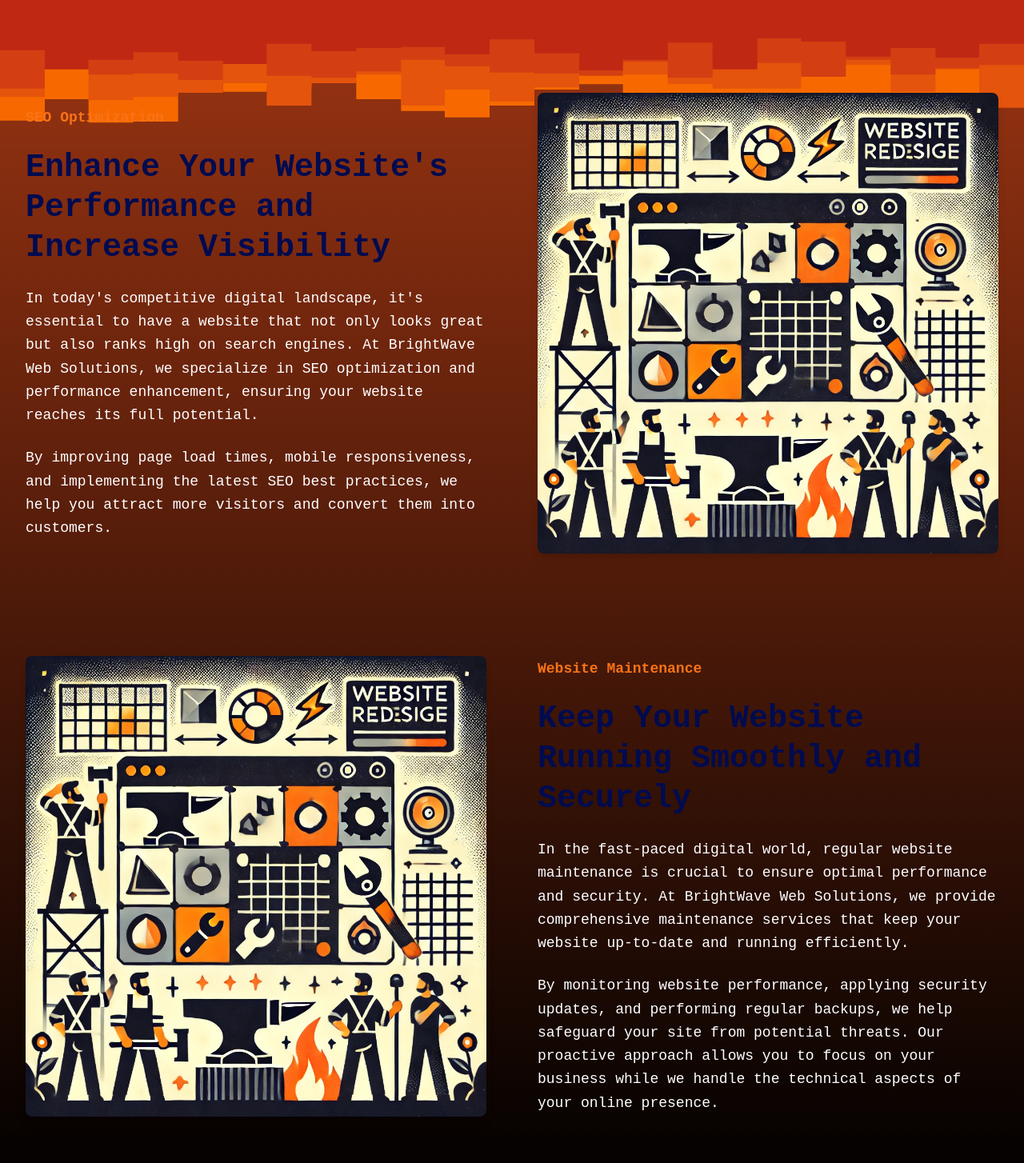
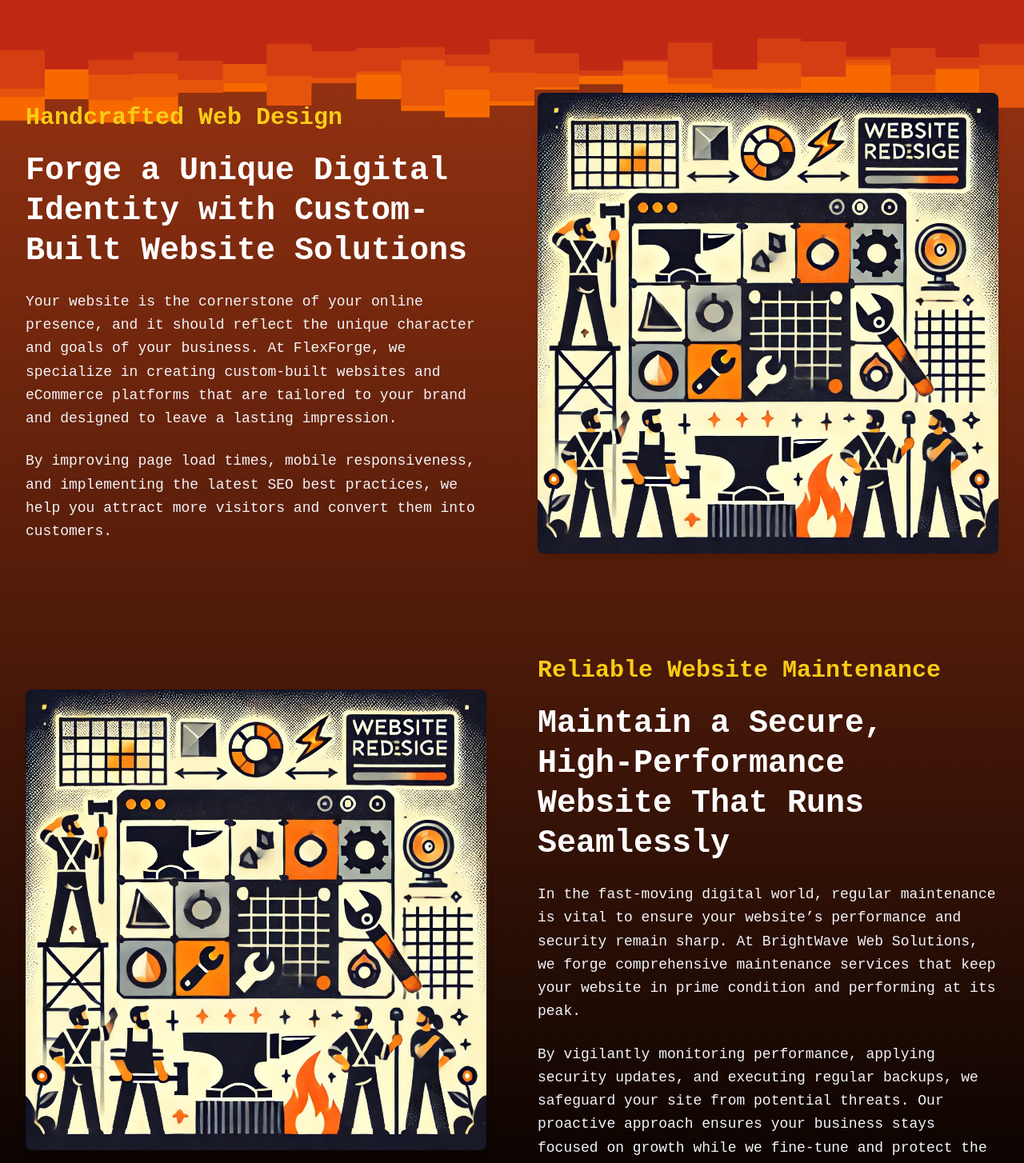
Before and after one commit to radosav-perisic/flex-forge, a React (Vite) app: page / in a window 1280 px wide. Shown: the part 1740-3194 px from the top of the page at 80% size. Built offline with nearby package versions, Linux system fonts and the light colour scheme; the HTML template or start-up script is replaced by a standard one.

Commit message:
Refactor ServicesInfo: Update design and content
Revise color scheme, enhance text content, and improve component structure for better visual appeal and user engagement.

```diff
--- a/components/ServicesInfo.tsx
+++ b/components/ServicesInfo.tsx
@@ -1,11 +1,11 @@
-import React from 'react'
-import { motion } from 'framer-motion'
-import SEO from '../src/assets/ServicesInfo-Redesign.png'
+import React from "react";
+import { motion } from "framer-motion";
+import SEO from "../src/assets/ServicesInfo-Redesign.png";
 
 const ServicesInfo = () => {
   return (
     <section className="w-full relative bg-gradient-to-b from-orange-800 to-black py-16 md:py-24">
-    <div className="absolute top-0 left-0 w-full h-auto">
+      <div className="absolute top-0 left-0 w-full h-auto">
         <svg
           id="visual"
           viewBox="0 0 960 540"
@@ -37,43 +37,50 @@ const ServicesInfo = () => {
         <div className="flex flex-col lg:flex-row items-center gap-8 relative z-10 lg:gap-16">
           <div className="w-full lg:w-1/2 space-y-6">
             <motion.span
-              className="text-orange-500 font-semibold text-lg"
+              className="text-[#FACC15] font-bold text-3xl"
               initial={{ opacity: 0, x: -50 }}
               whileInView={{ opacity: 1, x: 0 }}
               viewport={{ once: true }}
               transition={{ duration: 0.6 }}
             >
-              SEO Optimization
+              Handcrafted Web Design
             </motion.span>
 
             <motion.h2
-              className="text-[2.5rem] leading-tight font-bold text-[#000B4F]"
+              className="text-[2.5rem] leading-tight font-bold text-white"
               initial={{ opacity: 0, x: -50 }}
               whileInView={{ opacity: 1, x: 0 }}
               viewport={{ once: true }}
               transition={{ duration: 0.6, delay: 0.2 }}
             >
-              Enhance Your Website's Performance and Increase Visibility
+              Forge a Unique Digital Identity with Custom-Built Website
+              Solutions
             </motion.h2>
 
             <motion.p
-              className="text-white text-lg leading-relaxed"
+              className="text-[#f3f4f7] text-lg leading-relaxed"
               initial={{ opacity: 0, x: -50 }}
               whileInView={{ opacity: 1, x: 0 }}
               viewport={{ once: true }}
               transition={{ duration: 0.6, delay: 0.4 }}
             >
-              In today's competitive digital landscape, it's essential to have a website that not only looks great but also ranks high on search engines. At BrightWave Web Solutions, we specialize in SEO optimization and performance enhancement, ensuring your website reaches its full potential.
+              Your website is the cornerstone of your online presence, and it
+              should reflect the unique character and goals of your business. At
+              FlexForge, we specialize in creating custom-built websites and
+              eCommerce platforms that are tailored to your brand and designed
+              to leave a lasting impression.
             </motion.p>
 
             <motion.p
-              className="text-white text-lg leading-relaxed"
+              className="text-[#f3f4f7] text-lg leading-relaxed"
               initial={{ opacity: 0, x: -50 }}
               whileInView={{ opacity: 1, x: 0 }}
               viewport={{ once: true }}
               transition={{ duration: 0.6, delay: 0.6 }}
             >
-              By improving page load times, mobile responsiveness, and implementing the latest SEO best practices, we help you attract more visitors and convert them into customers.
+              By improving page load times, mobile responsiveness, and
+              implementing the latest SEO best practices, we help you attract
+              more visitors and convert them into customers.
             </motion.p>
           </div>
 
@@ -93,7 +100,7 @@ const ServicesInfo = () => {
         </div>
 
         {/* Website Maintenance Section */}
-        <div className="flex flex-col-reverse lg:flex-row items-center gap-8 lg:gap-16">
+        <div className="flex flex-col-reverse relative z-10 lg:flex-row items-center gap-8 lg:gap-16">
           <motion.div
             className="w-full lg:w-1/2"
             initial={{ opacity: 0, x: -50 }}
@@ -110,49 +117,57 @@ const ServicesInfo = () => {
 
           <div className="w-full lg:w-1/2 space-y-6">
             <motion.span
-              className="text-orange-500 font-semibold text-lg"
+              className="text-[#FACC15] font-semibold text-3xl"
               initial={{ opacity: 0, x: 50 }}
               whileInView={{ opacity: 1, x: 0 }}
               viewport={{ once: true }}
               transition={{ duration: 0.6 }}
             >
-              Website Maintenance
+              Reliable Website Maintenance
             </motion.span>
 
             <motion.h2
-              className="text-[2.5rem] leading-tight font-bold text-[#000B4F]"
+              className="text-[2.5rem] leading-tight font-bold text-white"
               initial={{ opacity: 0, x: 50 }}
               whileInView={{ opacity: 1, x: 0 }}
               viewport={{ once: true }}
               transition={{ duration: 0.6, delay: 0.2 }}
             >
-              Keep Your Website Running Smoothly and Securely
+              Maintain a Secure, High-Performance Website That Runs Seamlessly
             </motion.h2>
 
             <motion.p
-              className="text-white text-lg leading-relaxed"
+              className="text-[#f3f4f7] text-lg leading-relaxed"
               initial={{ opacity: 0, x: 50 }}
               whileInView={{ opacity: 1, x: 0 }}
               viewport={{ once: true }}
               transition={{ duration: 0.6, delay: 0.4 }}
             >
-              In the fast-paced digital world, regular website maintenance is crucial to ensure optimal performance and security. At BrightWave Web Solutions, we provide comprehensive maintenance services that keep your website up-to-date and running efficiently.
+              In the fast-moving digital world, regular maintenance is vital to
+              ensure your website’s performance and security remain sharp. At
+              BrightWave Web Solutions, we forge comprehensive maintenance
+              services that keep your website in prime condition and performing
+              at its peak.
             </motion.p>
 
             <motion.p
-              className="text-white text-lg leading-relaxed"
+              className="text-[#f3f4f7] text-lg leading-relaxed"
               initial={{ opacity: 0, x: 50 }}
               whileInView={{ opacity: 1, x: 0 }}
               viewport={{ once: true }}
               transition={{ duration: 0.6, delay: 0.6 }}
             >
-              By monitoring website performance, applying security updates, and performing regular backups, we help safeguard your site from potential threats. Our proactive approach allows you to focus on your business while we handle the technical aspects of your online presence.
+              By vigilantly monitoring performance, applying security updates,
+              and executing regular backups, we safeguard your site from
+              potential threats. Our proactive approach ensures your business
+              stays focused on growth while we fine-tune and protect the
+              backbone of your online presence.{" "}
             </motion.p>
           </div>
         </div>
       </div>
     </section>
-  )
-}
+  );
+};
 
-export default ServicesInfo
+export default ServicesInfo;
```
